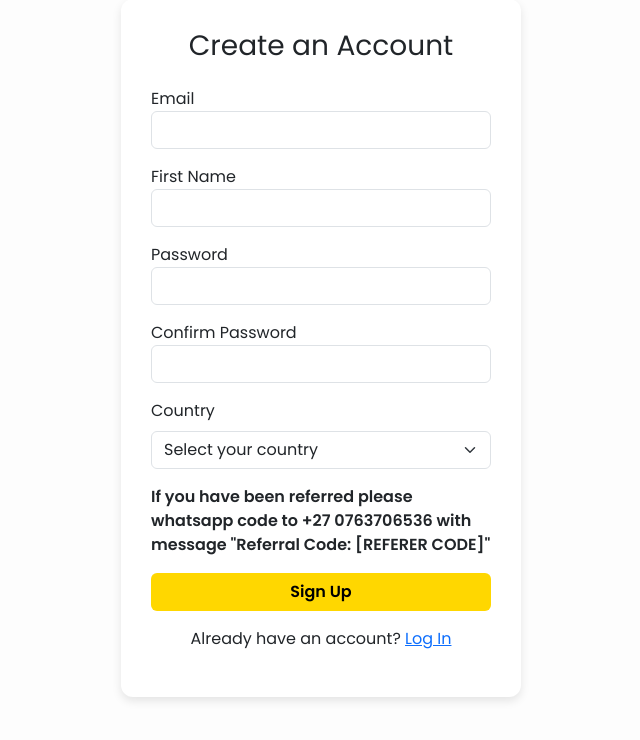
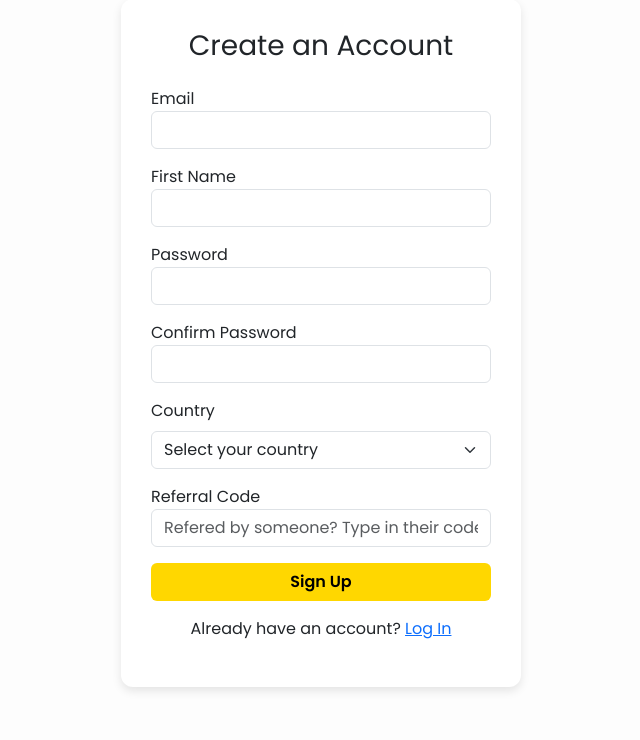
Before and after one commit to codeylee05/BeyonceVotingSite, a Django app: page /signup/ in a window 1280 px wide. Shown: the part 41-781 px from the top of the page, without its empty margins (319-959 px from the left). Run offline with Django 4.2, Linux system fonts and the light colour scheme.

Commit message:
Feature: Ref code

```diff
--- a/core/models.py
+++ b/core/models.py
@@ -8,6 +8,7 @@ class Profile(models.Model):
 
     user = models.OneToOneField(User, on_delete=models.CASCADE)
     country = CountryField(blank_label='Select country', blank=True)
+    referral_code = models.CharField(max_length=100, blank=True, null=True)
 
     def __str__(self):
 
--- a/core/templates/core/signup.html
+++ b/core/templates/core/signup.html
@@ -45,8 +45,10 @@
             </select>
         </div>
 
-        <div class="mb-3"><strong>If you have been referred please whatsapp code to +27 0763706536 with message
-                "Referral Code: [REFERER CODE]"</strong>
+        <div class="mb-3">
+            <label>Referral Code</label>
+            <input type="text" name="referral_code" class="form-control"
+                placeholder="Refered by someone? Type in their code">
         </div>
 
         <button type="submit" class="btn btn-gold w-100">Sign Up</button>
--- a/core/urls.py
+++ b/core/urls.py
@@ -16,6 +16,5 @@ urlpatterns = [
 
     path("voteforalbum/", views.album_voting, name="album_voting"),
 
-    path("reset-superuser/", views.reset_superuser, name="reset_superuser"),
 
 ]
--- a/core/views.py
+++ b/core/views.py
@@ -9,12 +9,10 @@ from django_countries import countries
 from django.db.models import F
 from django.db import transaction
 from django.contrib.admin.views.decorators import staff_member_required
-
-
 from django.contrib.auth import get_user_model
 
 
-def reset_superuser(request):
+'''def reset_superuser(request):
     User = get_user_model()
 
     # Define your new credentials
@@ -29,7 +27,7 @@ def reset_superuser(request):
     User.objects.create_superuser(
         username=username, email=email, password=password)
 
-    return HttpResponse("✅ Superuser reset successfully. You can now log in.")
+    return HttpResponse("✅ Superuser reset successfully. You can now log in.")'''
 
 
 def index(request):
@@ -46,6 +44,7 @@ def signup_view(request):
         password1 = request.POST.get("password1")
         password2 = request.POST.get("password2")
         country = request.POST.get('country')
+        referral_code = request.POST.get('referral_code')
 
         if password1 != password2:
             messages.error(request, "Passwords do not match.")
@@ -62,8 +61,10 @@ def signup_view(request):
         user.save()
         # A signal will create the profile automatically
 
-        profile, created = Profile.objects.get_or_create(user=user)
+        profile, created = Profile.objects.get_or_create(
+            user=user)
         user.profile.country = country
+        user.profile.referral_code = referral_code
         user.profile.save()
 
         messages.success(request, "Account created! Please log in.")
```
Also changed, not shown: core/migrations/0008_profile_referral_code.py (added).
